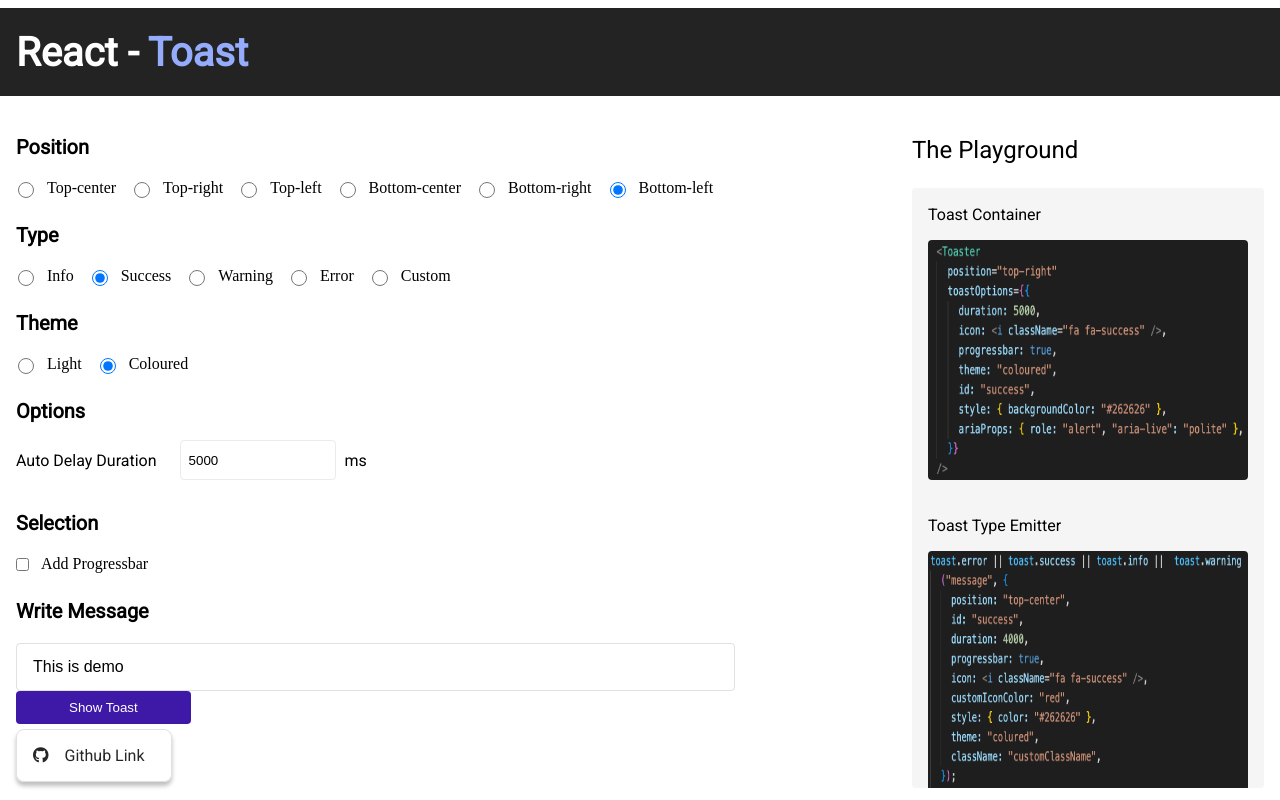
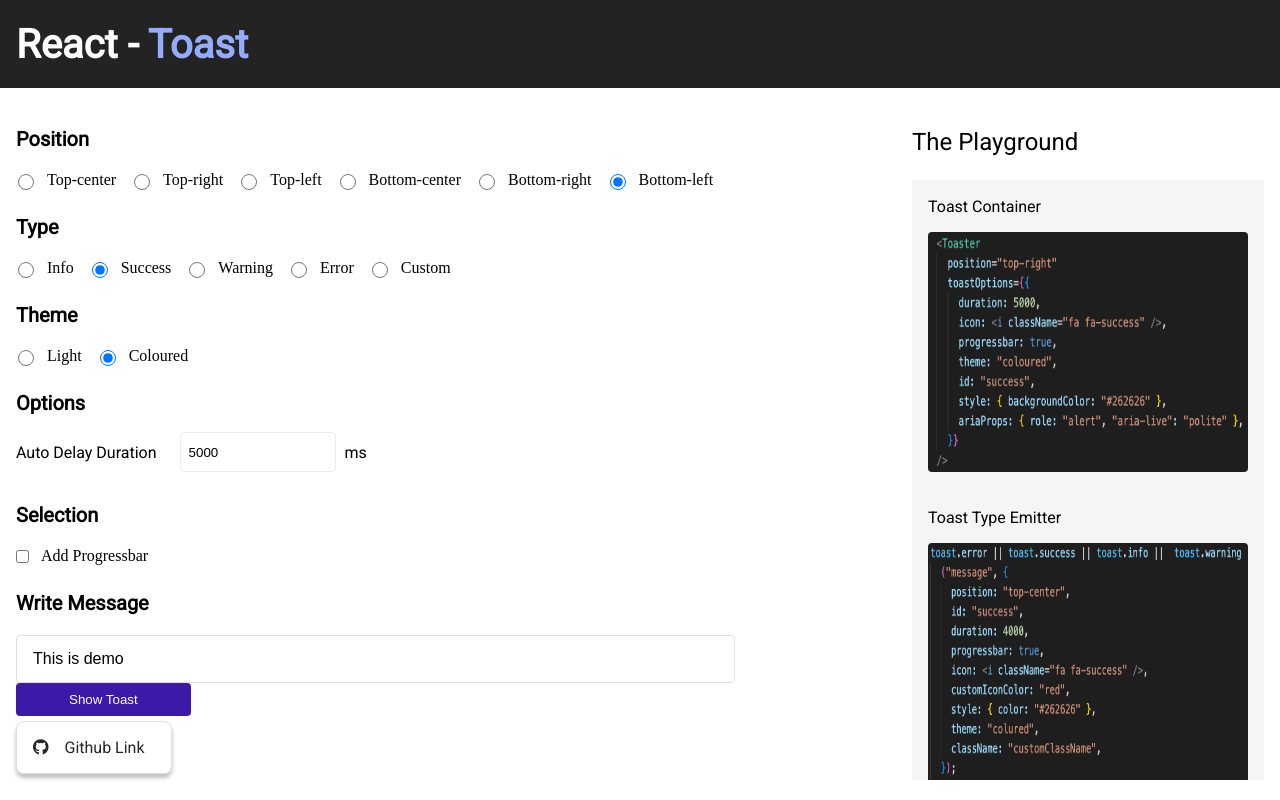
Before and after one commit to rohitsoni83/react-toast, a React (Create React App) app: page / in a window 1280 px wide. Built offline with nearby package versions, Linux system fonts and the light colour scheme.

Commit message:
css changes

```diff
--- a/src/App.scss
+++ b/src/App.scss
@@ -1,5 +1,5 @@
 * {
-  margin-left: 0px;
-  margin-right: 0px;
+  margin-right: 0;
+  margin-left: 0;
   box-sizing: border-box !important;
 }
--- a/src/toastDemo.scss
+++ b/src/toastDemo.scss
@@ -13,6 +13,7 @@
     display: flex;
     align-items: center;
     padding: 0 16px;
+    margin-top: -8px;
     p {
       color: #fff;
       font-size: 40px;
```
Also changed, not shown: 1 other file (tests, documents, lock files or other folders).
